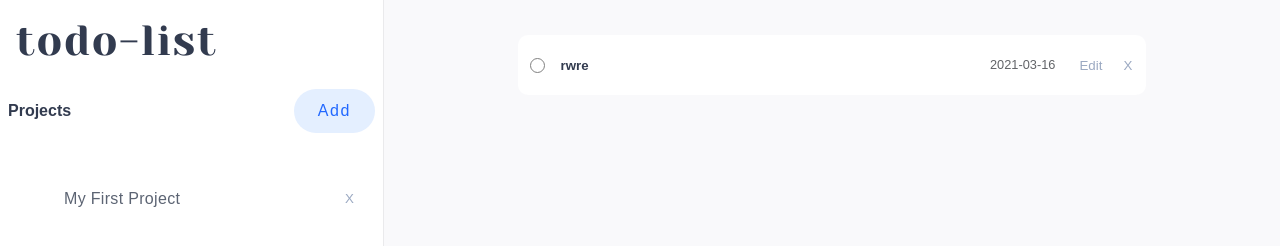
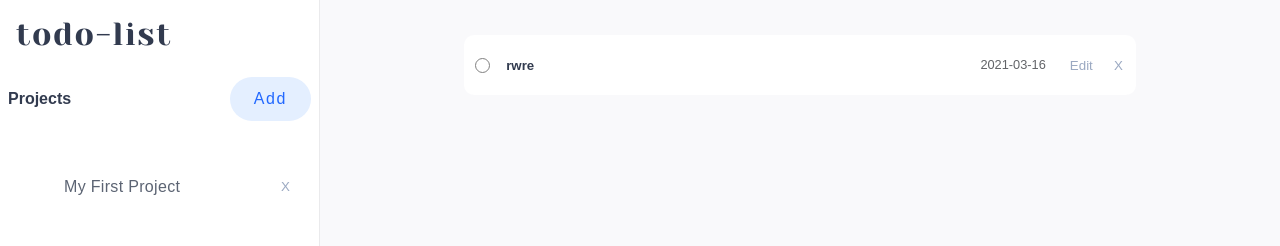
Before and after one commit to vbit27/todo-app, a website built with webpack: page dist/index.html in a window 1280 px wide. Shown: the top 246 px of the page. Built offline with nearby package versions, Linux system fonts and the light colour scheme.

Commit message:
Add change logo size

```diff
--- a/dist/style.css
+++ b/dist/style.css
@@ -17,7 +17,7 @@ h3 {
 .logo {
   padding: 1rem 0;
   font-family: 'Yeseva One', cursive;
-  font-size: 3.3vw;
+  font-size: 2rem;
   letter-spacing: 0.1rem;
   color: #323b4f;
   height: fit-content;
@@ -27,7 +27,7 @@ h3 {
 
 .grid-container {
   display: grid;
-  grid-template-columns: 30% 70%;
+  grid-template-columns: minmax(300px, 1fr) 3fr;
   height: 100vh;
 }
 
@@ -181,6 +181,7 @@ h3 {
 
 .single-task-container {
   display: flex;
+  flex-wrap: wrap;
   border-radius: 10px;
   background-color: rgb(255, 255, 255);
   width: 100%;
@@ -196,12 +197,12 @@ h3 {
 .task-title-container {
   display: flex;
   align-items: center;
-  flex: 1;
+  flex-grow: 1;
 }
 
 .task-title-container h5 {
   padding-left: 1rem;
-  flex: 1;
+  flex-grow: 1;
 }
 
 .dot {
```
Also changed, not shown: dist/index.html (+1 -0 lines).
